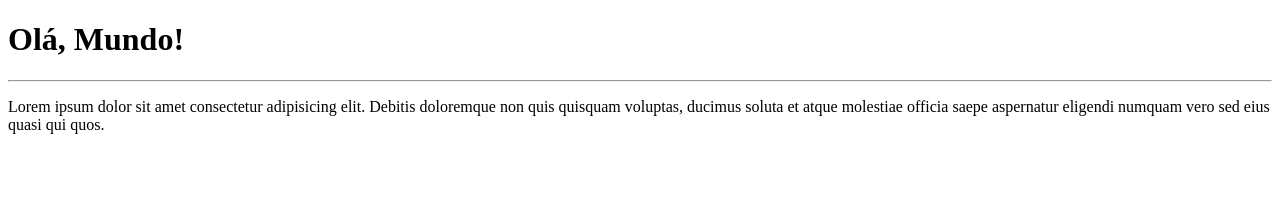
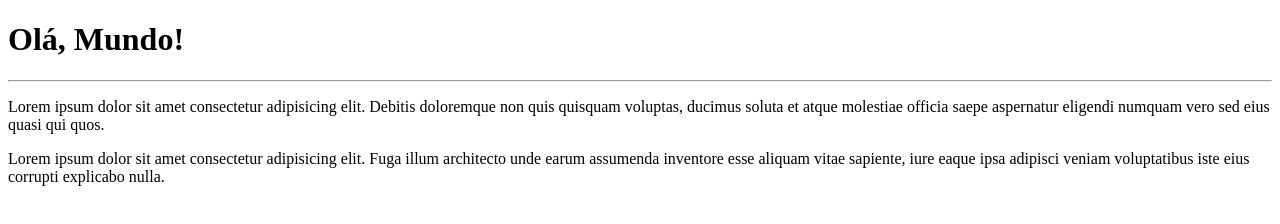
Before and after one commit to Tavares-Patrick/Ola-Mundo, a plain HTML site: page Site-exemplo/index.htm in a window 1280 px wide. Drawn offline with Linux system fonts and the light colour scheme.

Commit message:
adicionei um parágrafo

```diff
--- a/Site-exemplo/index.htm
+++ b/Site-exemplo/index.htm
@@ -9,5 +9,6 @@
     <h1>Olá, Mundo!</h1>
     <hr>
     <p>Lorem ipsum dolor sit amet consectetur adipisicing elit. Debitis doloremque non quis quisquam voluptas, ducimus soluta et atque molestiae officia saepe aspernatur eligendi numquam vero sed eius quasi qui quos.</p>
+    <p>Lorem ipsum dolor sit amet consectetur adipisicing elit. Fuga illum architecto unde earum assumenda inventore esse aliquam vitae sapiente, iure eaque ipsa adipisci veniam voluptatibus iste eius corrupti explicabo nulla.</p>
 </body>
 </html>
```
